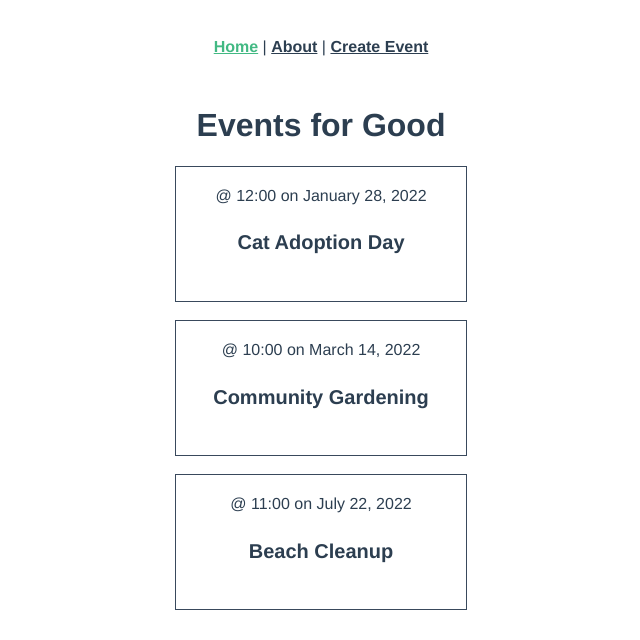
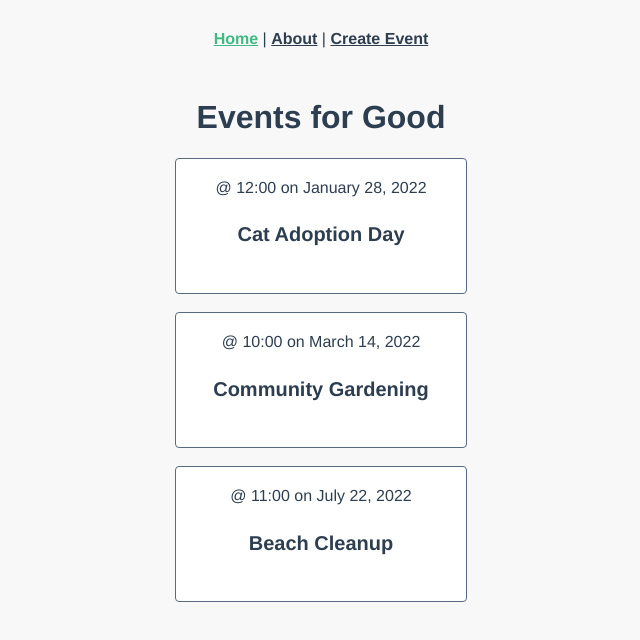
Before and after one commit to SuhelMakkad/vue-events-ui, a Vue app: page / in a window 1280 px wide. Shown: the top 640 px of the page, without its empty margins (319-959 px from the left). Built offline with nearby package versions, Linux system fonts and the light colour scheme.

Commit message:
minor styling update

```diff
--- a/src/App.vue
+++ b/src/App.vue
@@ -28,6 +28,12 @@ if (!events) setDefaultEvents();
 </script>
 
 <style>
+body {
+  margin: 0;
+  padding: 0;
+  min-height: 100vh;
+  background-color: rgb(248, 248, 248);
+}
 #app {
   font-family: Avenir, Helvetica, Arial, sans-serif;
   -webkit-font-smoothing: antialiased;
--- a/src/components/EventCard.vue
+++ b/src/components/EventCard.vue
@@ -20,15 +20,19 @@ export default {
 <style scoped>
 .event-card {
   padding: 20px;
+  margin-bottom: 18px;
   width: 250px;
+  background-color: white;
+  border-radius: 4px;
+  border: 1px solid #576a82;
+  transition-property: transform, box-shadow;
+  transition: 200ms ease;
   cursor: pointer;
-  border: 1px solid #39495c;
-  margin-bottom: 18px;
 }
 
 .event-card:hover {
   transform: scale(1.01);
-  box-shadow: 0 3px 12px 0 rgba(0, 0, 0, 0.2);
+  box-shadow: 0 2px 20px 2px rgba(0, 0, 0, 0.1);
 }
 
 .event-link {
```
